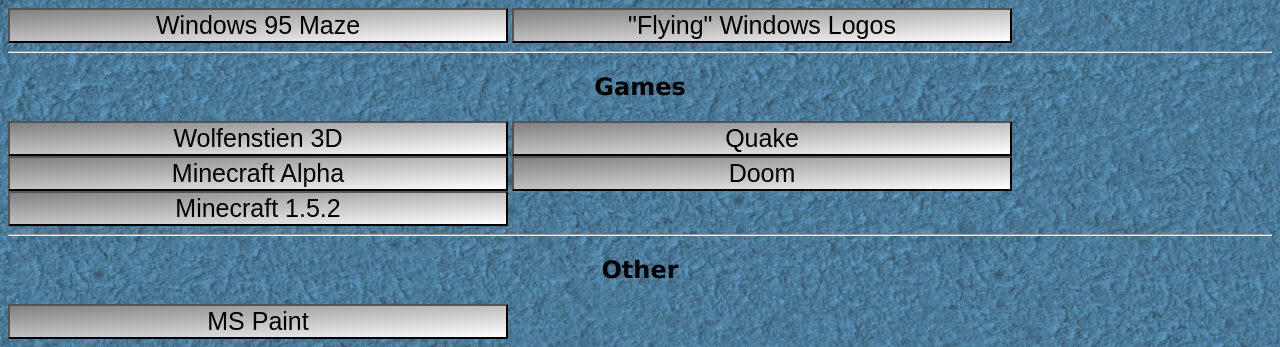
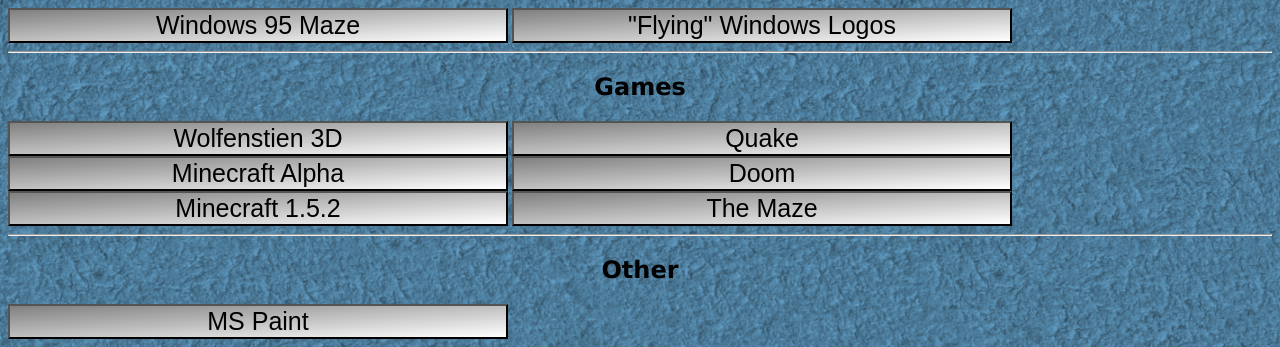
Before and after one commit to 6thGrader/t-2-telopea, a plain HTML site: page index.html in a window 1280 px wide. Shown: the top 347 px of the page. Drawn offline with Linux system fonts and the light colour scheme; a web font is replaced by a local one.

Commit message:
Update index.html

```diff
--- a/index.html
+++ b/index.html
@@ -49,6 +49,11 @@
     background: linear-gradient(to bottom right, grey, white);
     font-size: 25px;
 ">Minecraft 1.5.2</button>
+            <button class="button" onclick="window.location.href = 'games/themazegame/index.html';" style="
+    width: 500px;
+    background: linear-gradient(to bottom right, grey, white);
+    font-size: 25px;
+">The Maze</button>
     <hr>
     <h2>Other</h2>
                <button class="button" onclick="window.location.href = 'jspaint.app';" style="
```
